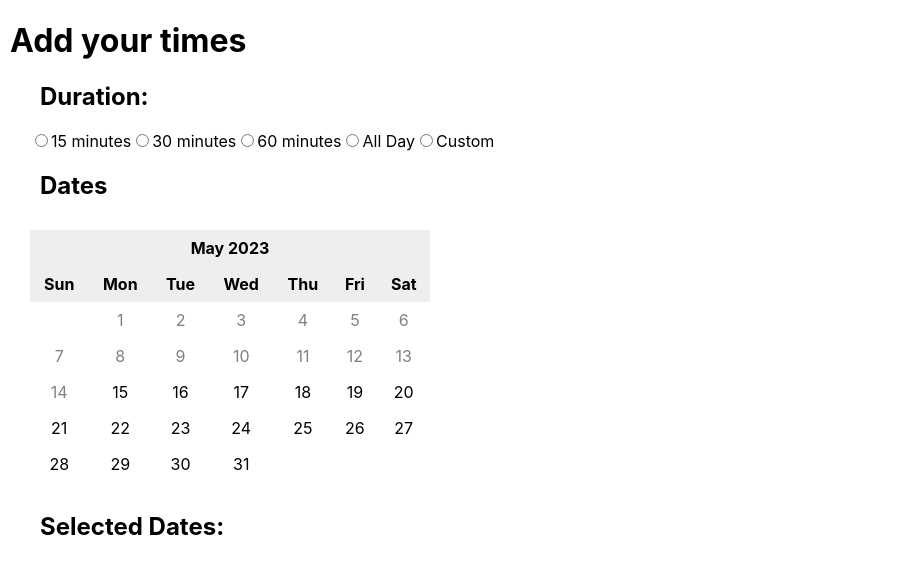
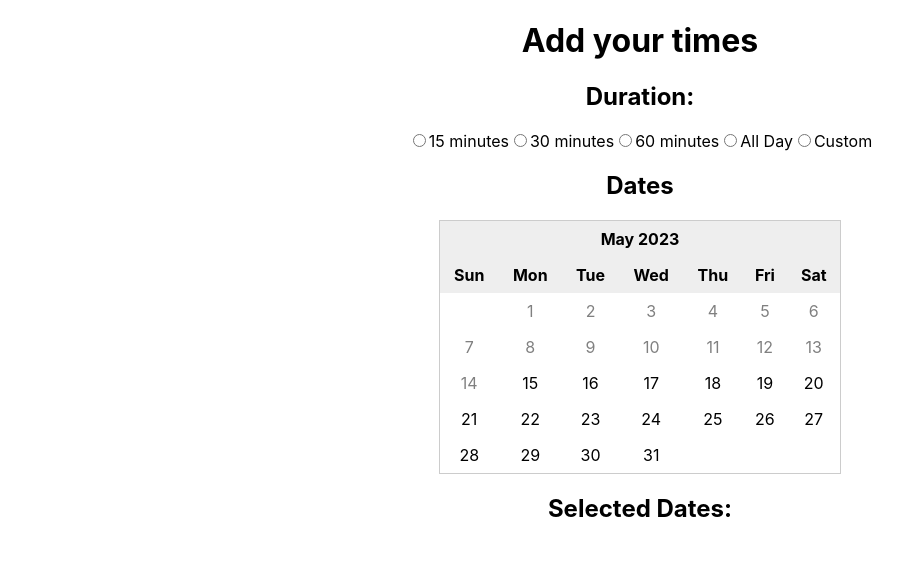
Before and after one commit to AYanchev01/Vote-for-meeting, a React (Create React App) app in the folder client/: page / in a window 1280 px wide. Shown: the top 574 px of the page, without its empty margins (0-924 px from the left). Built offline with nearby package versions, Linux system fonts and the light colour scheme.

Commit message:
center components

```diff
--- a/client/src/components/Calendar.css
+++ b/client/src/components/Calendar.css
@@ -1,10 +1,15 @@
 .calendar {
-  width: 100%;
+  display: flex;
+  justify-content: center;
+  align-items: center;
+  /* text-align: center; */
+  /* min-height: 100vh; */
+  /* width: 100%; */
   max-width: 400px;
-  margin-top: 20px;
-  padding: 10px;
-  /* border: 1px solid #ccc; */
-  padding-left: 30px;
+  /* margin-top: 20px; */
+  margin: 0 auto;
+  /* padding: 10px; */
+  border: 1px solid #ccc;
 }
 
 .calendar table {
@@ -39,9 +44,11 @@
 
 li {
   display: flex;
+  justify-content: center;
   align-items: center;
+  margin: 0 auto;
   margin-bottom: 10px;
-  /* border: 1px solid #ccc; */
+  border: 1px solid #ccc;
   padding: 10px;
   max-width: 500px;
 }
@@ -56,9 +63,13 @@ li>div:last-child {
 }
 
 h1 {
-  padding-left: 10px;
+  /* padding-left: 10px; */
+  justify-content: center;
+  display: flex;
 }
 
 h2 {
-  padding-left: 40px;
+  /* padding-left: 40px; */
+  justify-content: center;
+  display: flex;
 }
--- a/client/src/components/EventDuration.css
+++ b/client/src/components/EventDuration.css
@@ -1,3 +1,5 @@
 .event-duration-options {
-  padding-left: 30px;
+  /* padding-left: 30px; */
+  justify-content: center;
+  display: flex;
 }
```
